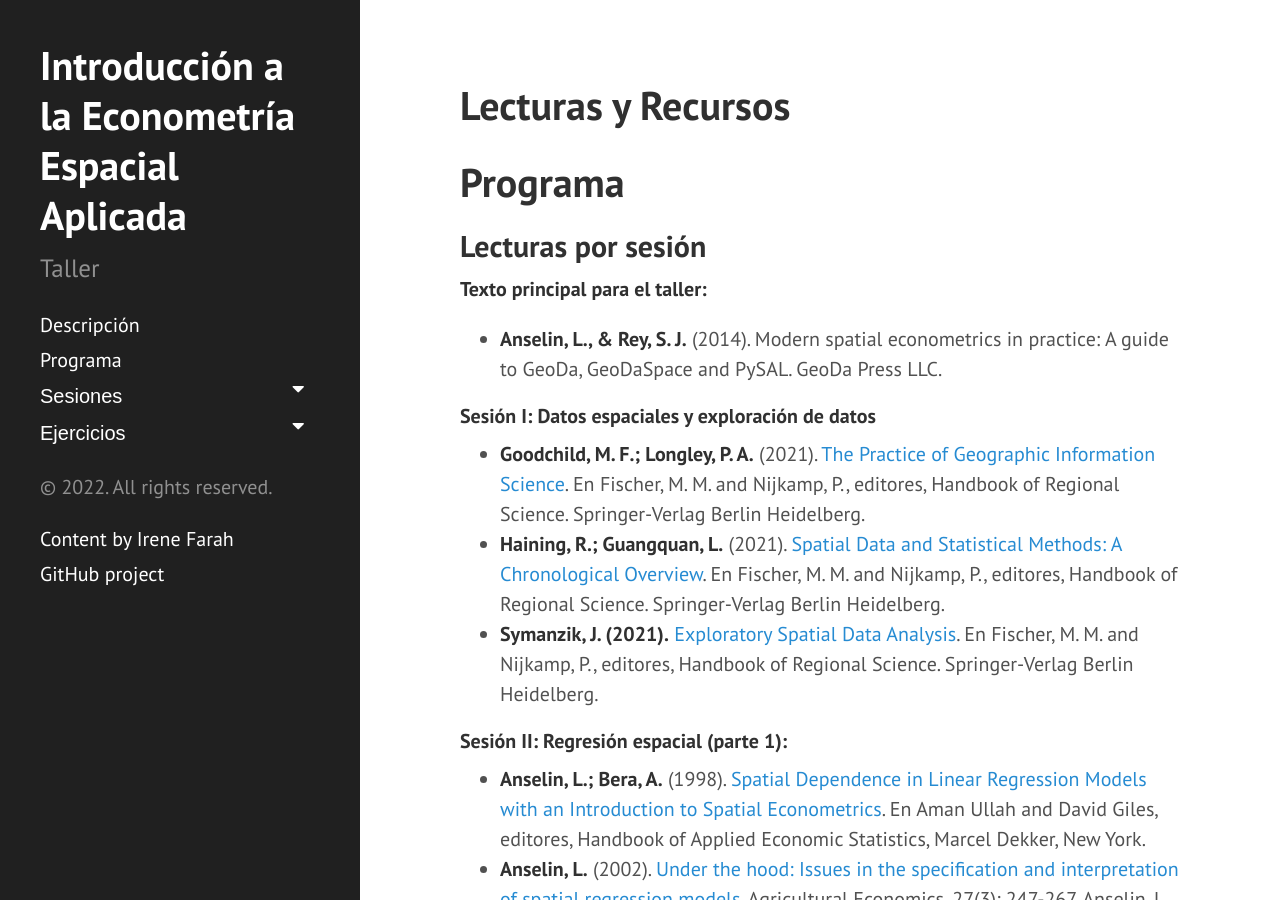
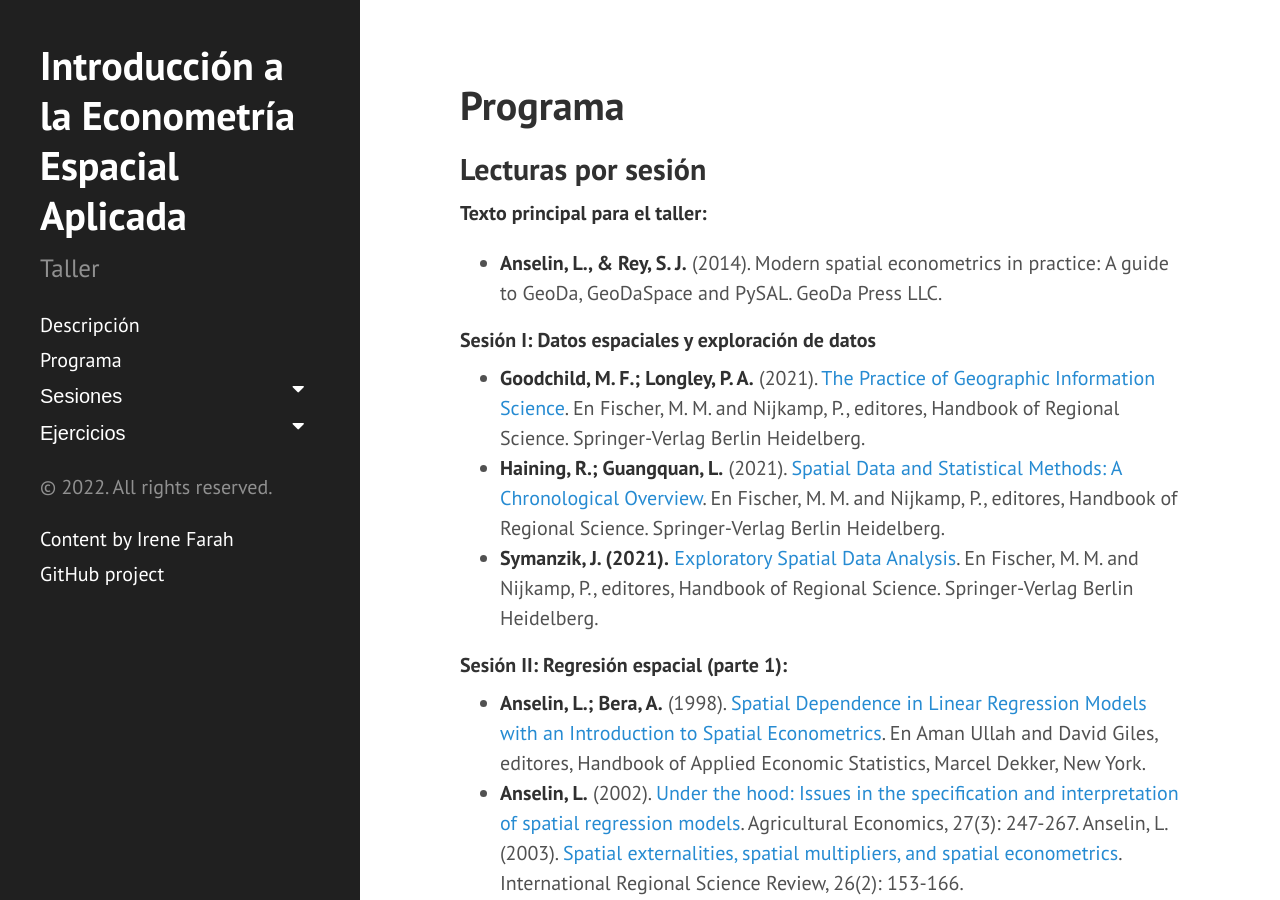
Before and after one commit to ifarah/sp_reg, a Jekyll site: the page built from programa.md, in a window 1280 px wide and 900 px high. Built offline with Jekyll 4.4.1, drawn with Linux system fonts in a browser that asks for light colours.

Commit message:
Update programa.md

```diff
--- a/programa.md
+++ b/programa.md
@@ -1,8 +1,7 @@
 ---
 layout: page
-title: Lecturas y Recursos
+title: Programa
 ---
-# Programa
 
 ## Lecturas por sesión
 
```
